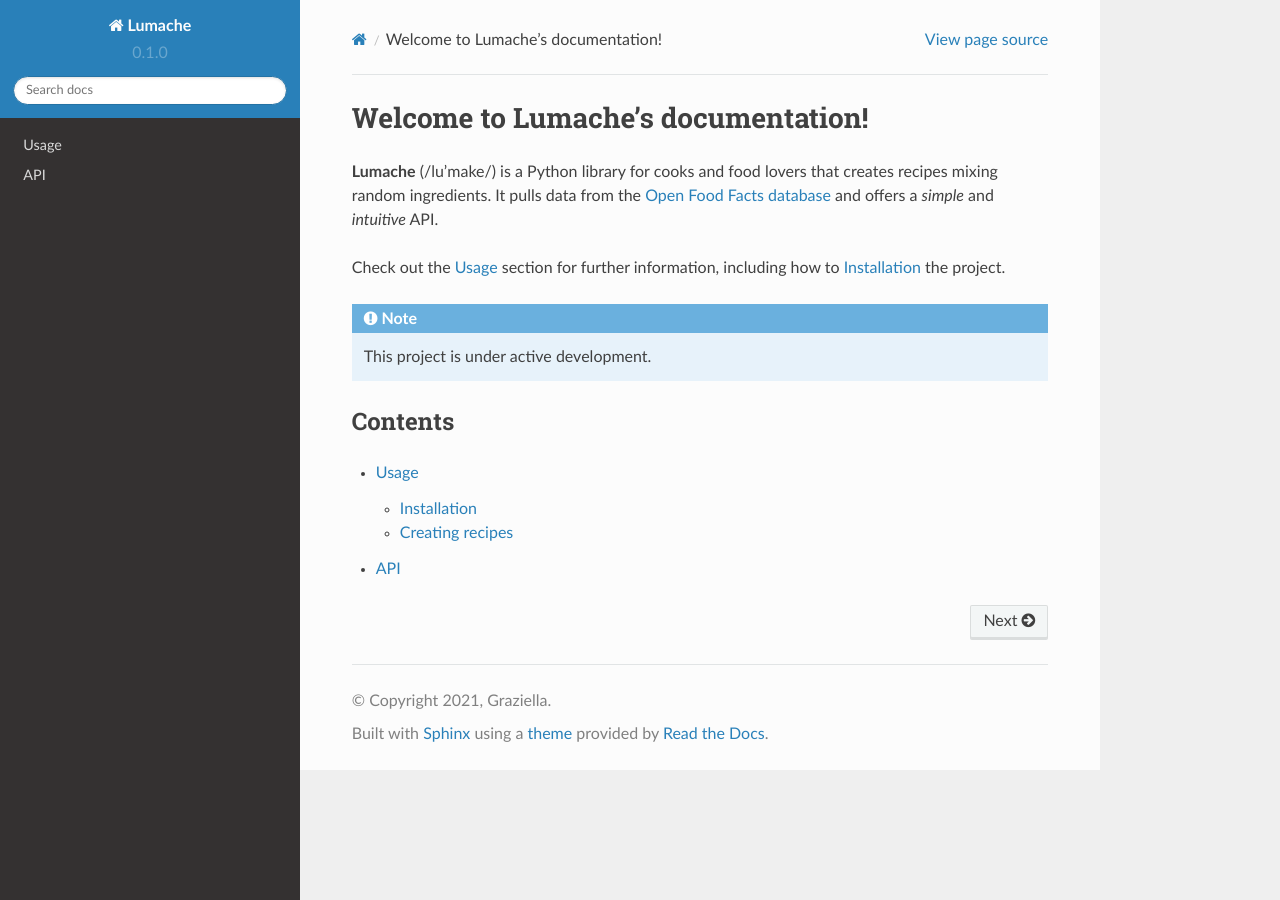
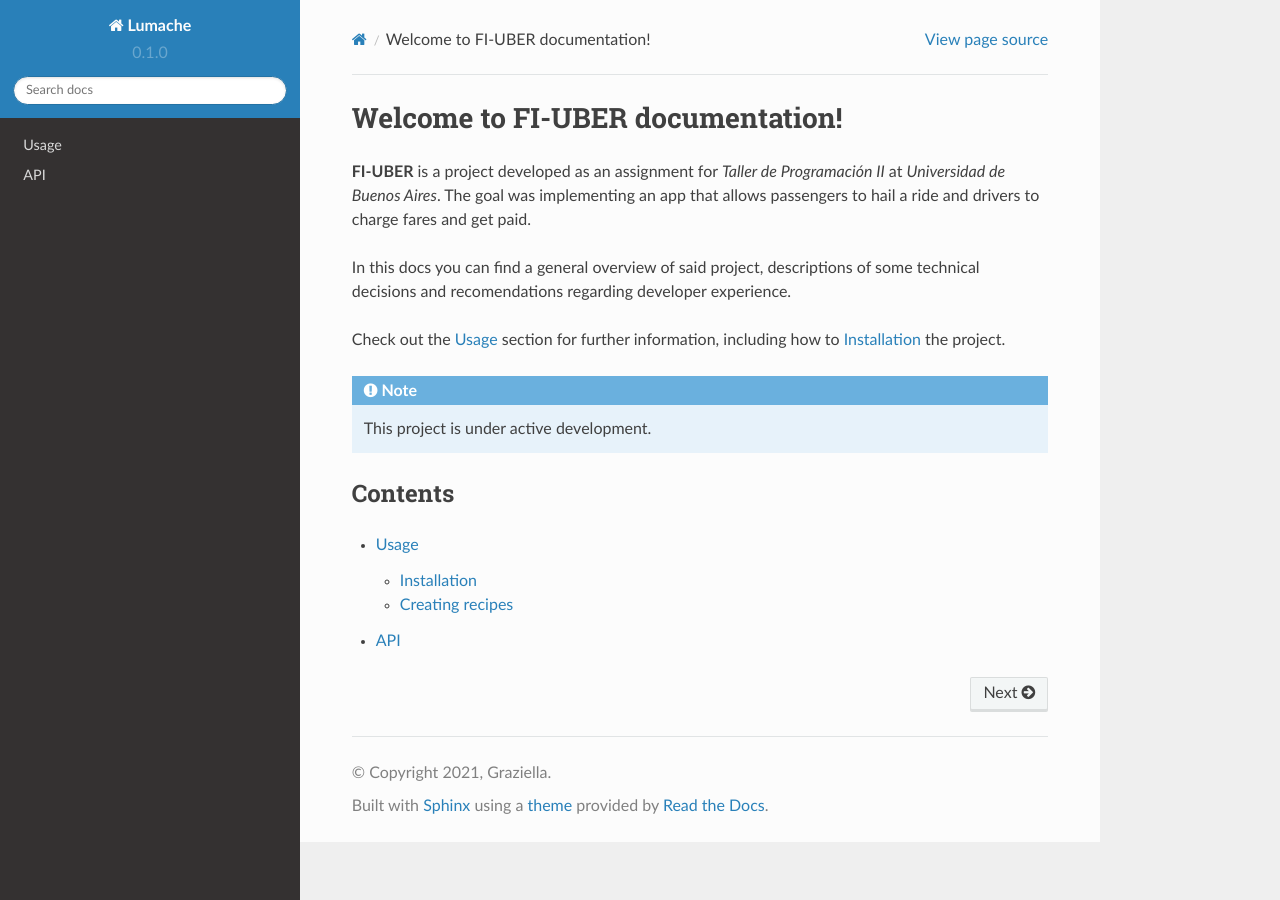
Before and after one commit to mateoicalvo/fiuber-docs, a Sphinx documentation site: the page built from docs/source/index.rst, in a window 1280 px wide. Built offline with Sphinx 7.4.7 and the Read the Docs theme 2.0.0, drawn with Linux system fonts in a browser that asks for light colours.

Commit message:
add files

```diff
--- a/docs/source/index.rst
+++ b/docs/source/index.rst
@@ -1,10 +1,12 @@
-Welcome to Lumache's documentation!
+Welcome to FI-UBER documentation!
 ===================================
 
-**Lumache** (/lu'make/) is a Python library for cooks and food lovers
-that creates recipes mixing random ingredients.
-It pulls data from the `Open Food Facts database <https://world.openfoodfacts.org/>`_
-and offers a *simple* and *intuitive* API.
+**FI-UBER** is a project developed as an assignment for *Taller de Programación II*
+at *Universidad de Buenos Aires*. The goal was implementing an app
+that allows passengers to hail a ride and drivers to charge fares and get paid.
+
+In this docs you can find a general overview of said project, descriptions
+of some technical decisions and recomendations regarding developer experience.
 
 Check out the :doc:`usage` section for further information, including
 how to :ref:`installation` the project.
```
Also changed, not shown: docs/source/architecture.rst (added, +8 -0 lines), docs/source/developer_experience.rst (added), docs/source/overview.rst (added).
